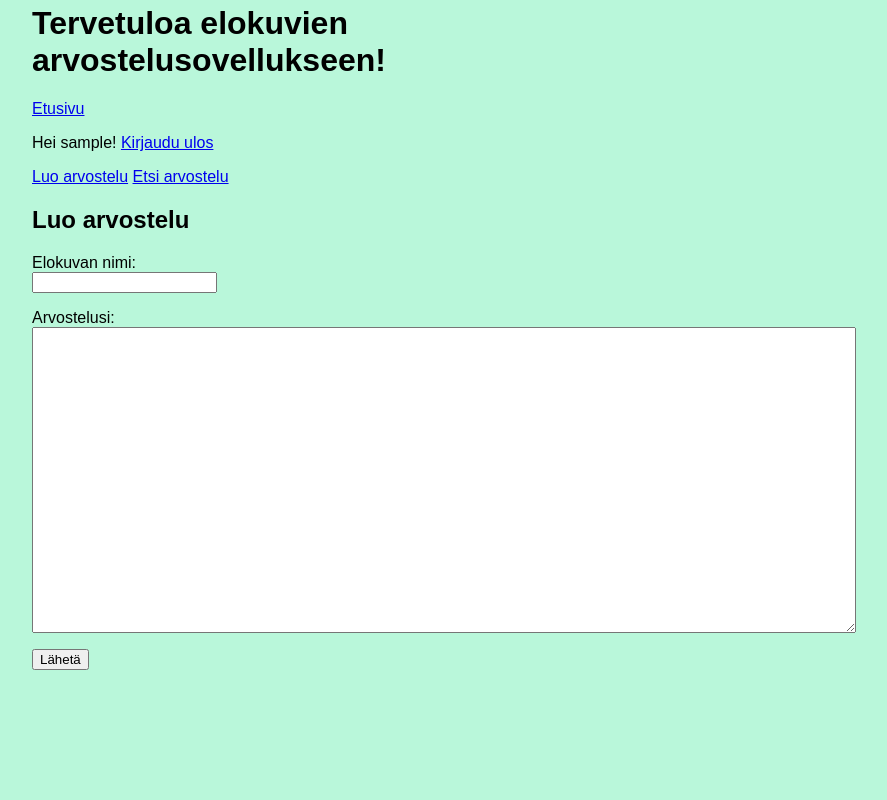
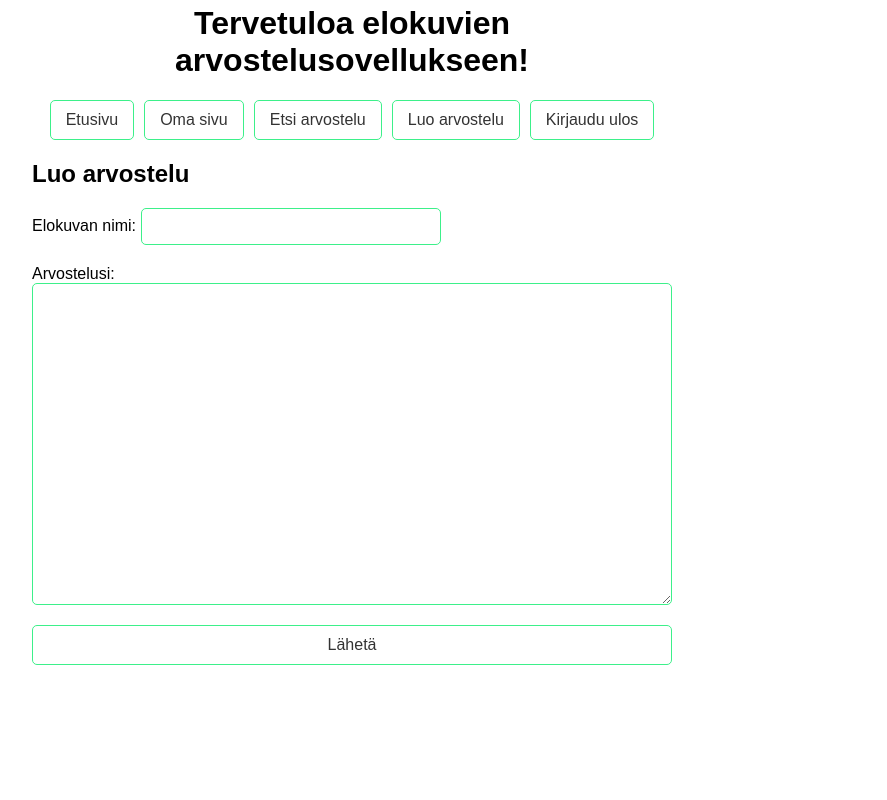
Before and after one commit to OtsoH/Elokuvien-arvostelu-sovellus, a Flask app: page /new_item in a window 1280 px wide. Shown: the whole page, without its empty margins (288-1175 px from the left). Run offline with Flask 3, Linux system fonts and the light colour scheme; the visitor is signed in with stand-in values (Sample User, id 1); data that the repository does not hold is empty.

Commit message:
Improve css design and fix get_items

```diff
--- a/app.py
+++ b/app.py
@@ -130,6 +130,9 @@ def find_item():
 
 @app.route("/create_comment", methods=["POST"])
 def create_comment():
+        if "user_id" not in session:
+            return redirect("/login")
+
         comment = request.form["comment"]
         item_id = request.form["item_id"]
         item = items.get_item(item_id)
@@ -171,7 +174,8 @@ def login():
         session["username"] = username
         return redirect("/")
     else:
-        return "VIRHE: väärä tunnus tai salasana"
+        error = "VIRHE: väärä tunnus tai salasana"
+        return render_template("login.html", error=error)
 
 @app.route("/logout")
 def logout():
--- a/items.py
+++ b/items.py
@@ -27,8 +27,9 @@ def get_classes(item_id):
     return db.query(sql, [item_id])
 
 def get_items():
-    sql = """SELECT items.id, items.title, users.id users_id, users.username, COUNT(comments.id) comments_count
-                FROM items JOIN users ON items.user_id = users.id
+    sql = """SELECT items.id, items.title, users.id AS user_id, users.username, COUNT(comments.id) comments_count
+                FROM items
+                JOIN users ON items.user_id = users.id
                 LEFT JOIN comments ON items.id = comments.item_id
                 GROUP BY items.id
                 ORDER BY items.id DESC"""
@@ -59,6 +60,9 @@ def update_item(item_id, title, description, classes):
         db.execute(sql, [item_id, title, value])
 
 def delete_item(item_id):
+    sql = "DELETE FROM comments WHERE item_id = ?"
+    db.execute(sql, [item_id])
+
     sql = """DELETE FROM item_classes WHERE item_id = ?"""
     db.execute(sql, [item_id])
 
--- a/static/main.css
+++ b/static/main.css
@@ -3,32 +3,136 @@ body {
     width: 50%;
     padding: 5px;
     font-family: Arial, sans-serif;
-    background-color: #b9f7da;
+    background-color: #ffffff;
+}
+
+h1 {
+    text-align: center;
+}
+
+.navbar {
+    display: flex;
+    justify-content: center;
+    gap: 10px;
+    margin-bottom: 20px;
+}
+
+.navbar a {
+    text-decoration: none;
+    color: #333;
+    padding: 10px 15px;
+    border: 1px solid #3df08a;
+    border-radius: 5px;
+    background-color: #fff;
+    transition: background-color 0.3s;
+}
+
+.navbar a:hover {
+    background-color: #3df08a;
+    color: #fff;
 }
 
 .item {
     list-style-type: none;
     border: 2px solid #3df08a;
     padding: 0.2em;
+    max-width: 500px;
     margin-left: -35px;
     margin-bottom: 20px;
+    border-radius: 5px;
+    transition: background-color 0.3s, box-shadow 0.3s;
+}
+
+.item:hover {
+    background-color: #f0f0f0;
+    box-shadow: 0 0 10px rgba(0, 0, 0, 0.1);
 }
 
 .item li {
     margin-bottom: 10px;
 }
 
-.item span {
+.item a {
+    text-decoration: none;
+    color: #333;
     display: block;
-    margin-top: 5px;
+    padding: 10px;
+    border-radius: 5px;
+    transition: background-color 0.3s, color 0.3s;
 }
 
-.item .author {
-    margin-top: 10px;
-    margin-bottom: 5px;
+.item a:hover {
+    background-color: #3df08a;
+    color: #fff;
 }
 
-.item .comments {
-    margin-top: 5px;
-    margin-bottom: 5px;
+.input-field {
+    width: 100%;
+    max-width: 300px;
+    padding: 10px;
+    border: 1px solid #3df08a;
+    border-radius: 5px;
+    margin-bottom: 20px;
 }
+
+.large-textarea {
+    width: 100%;
+    max-width: 100%;
+    height: auto;
+}
+
+.btn {
+    width: 100%;
+    padding: 10px 15px;
+    background-color: #fff;
+    border: 1px solid #3df08a;
+    border-radius: 5px;
+    color: #333;
+    font-size: 16px;
+    cursor: pointer;
+    transition: background-color 0.3s;
+}
+
+.btn:hover {
+    background-color: #3df08a;
+    color: #fff;
+}
+
+.btn-small {
+    padding: 5px 10px;
+    font-size: 12px;
+    border: 1px solid #3df08a;
+    border-radius: 5px;
+    background-color: #fff;
+    color: #333;
+    text-decoration: none;
+    transition: background-color 0.3s;
+}
+
+.btn-small:hover {
+    background-color: #3df08a;
+    color: #fff;
+}
+
+.comment {
+    word-wrap: break-word;
+    overflow-wrap: break-word;
+    white-space: pre-wrap;
+}
+
+.description {
+    word-wrap: break-word;
+    overflow-wrap: break-word;
+    white-space: pre-wrap;
+}
+
+.delete-item-container {
+    max-width: 400px;
+    margin: 50px auto;
+    padding: 20px;
+    background-color: #fff;
+    border: 1px solid #3df08a;
+    border-radius: 10px;
+    box-shadow: 0 0 10px rgba(0, 0, 0, 0.1);
+    text-align: center;
+}
--- a/templates/layout.html
+++ b/templates/layout.html
@@ -1,27 +1,26 @@
 <html>
 
 <head>
-    <title>Etusivu</title>
-    <link rel="stylesheet" type="text/css" href="/static/main.css">
+    <title>Elokuvien arvostelut</title>
+    <link rel="stylesheet" type="text/css" href="{{ url_for('static', filename='main.css') }}">
 </head>
 
 <body>
     <h1>Tervetuloa elokuvien arvostelusovellukseen!</h1>
-    <p>
+    <div class="navbar">
         <a href="/">Etusivu</a>
-    </p>
         {% if session.username %}
-    <p>
-        Hei {{ session.username }}! <a href="/logout">Kirjaudu ulos</a>
-    </p>
-    <p>
+        <a href="/user/{{ session.user_id }}">Oma sivu</a>
+        <a href="/find_item">Etsi arvostelu</a>
         <a href="/new_item">Luo arvostelu</a>
+        <a href="/logout">Kirjaudu ulos</a>
         {% else %}
         <a href="/login">Kirjaudu sisään</a>
         <a href="/register">Luo tunnus</a>
+        <a href="/find_item">Etsi arvostelu</a>
+        <a href="/new_item">Luo arvostelu</a>
         {% endif %}
-        <a href="/find_item">Etsi arvostelu</a>
-    </p>
+    </div>
     {% block content %} {% endblock %}
 </body>
 
--- a/templates/new_item.html
+++ b/templates/new_item.html
@@ -1,29 +1,31 @@
 {% extends "layout.html" %}
 
-{%block title %}Uusi arvostelu{% endblock %}
+{% block title %}Uusi arvostelu{% endblock %}
 
-{%block content %}
+{% block content %}
+<div class="new-item-container">
   <h2>Luo arvostelu</h2>
   <form action="/create_item" method="post">
-  <p>
-    Elokuvan nimi: <br />
-    <input type="text" name="title" maxlength="50" />
-  </p>
+    <div class="form-group">
+      <label for="title">Elokuvan nimi:</label>
+      <input type="text" id="title" name="title" class="input-field" maxlength="50" required />
+    </div>
     {% for class in classes %}
-  <p>
-    {{ class }}: <br />
-    <select name="classes">
+    <div class="form-group">
+      <label for="{{ class }}">{{ class }}:</label>
+      <select id="{{ class }}" name="classes" class="input-field">
         <option value="">(valitse)</option>
         {% for option in classes[class] %}
         <option value="{{ class }}:{{ option }}">{{ option }}</option>
         {% endfor %}
       </select>
-  </p>
+    </div>
     {% endfor %}
-  <p>
-      Arvostelusi: <br />
-      <textarea name="description" rows="20" cols="100"></textarea>
-  </p>
-  <input type="submit" value="Lähetä" />
+    <div class="form-group">
+      <label for="description">Arvostelusi:</label>
+      <textarea id="description" name="description" class="input-field large-textarea" rows="20" cols="100" required></textarea>
+    </div>
+    <button type="submit" class="btn">Lähetä</button>
   </form>
+</div>
 {% endblock %}
```
Also changed, not shown: templates/delete_item.html (+8 -6 lines), templates/edit_item.html (+20 -15 lines), templates/find_item.html (+10 -10 lines), templates/login.html (+24 -15 lines), templates/register.html (+23 -18 lines), templates/show_item.html (+25 -25 lines), templates/show_user.html (+8 -5 lines). Lines whose indentation alone changed are shown as unchanged.
